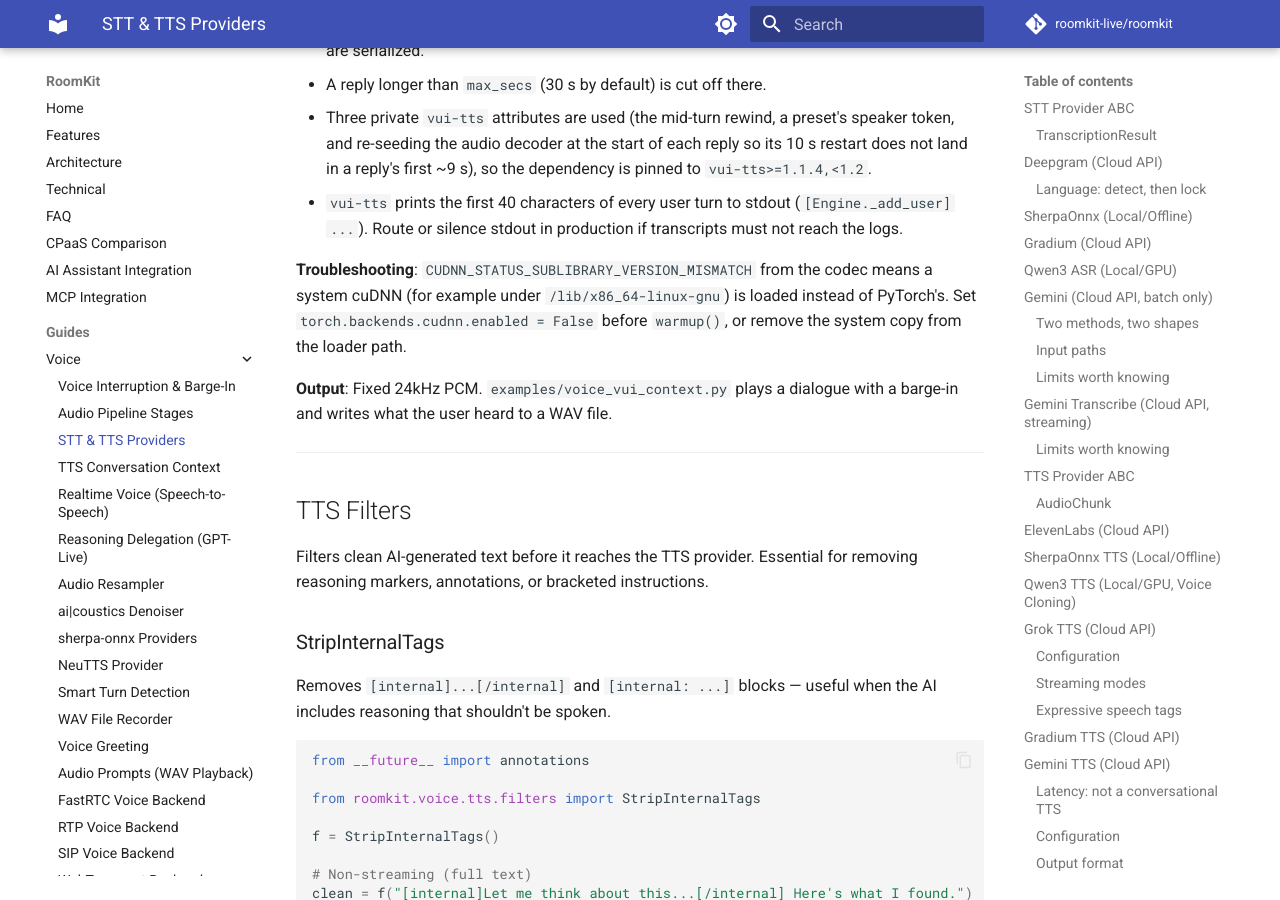
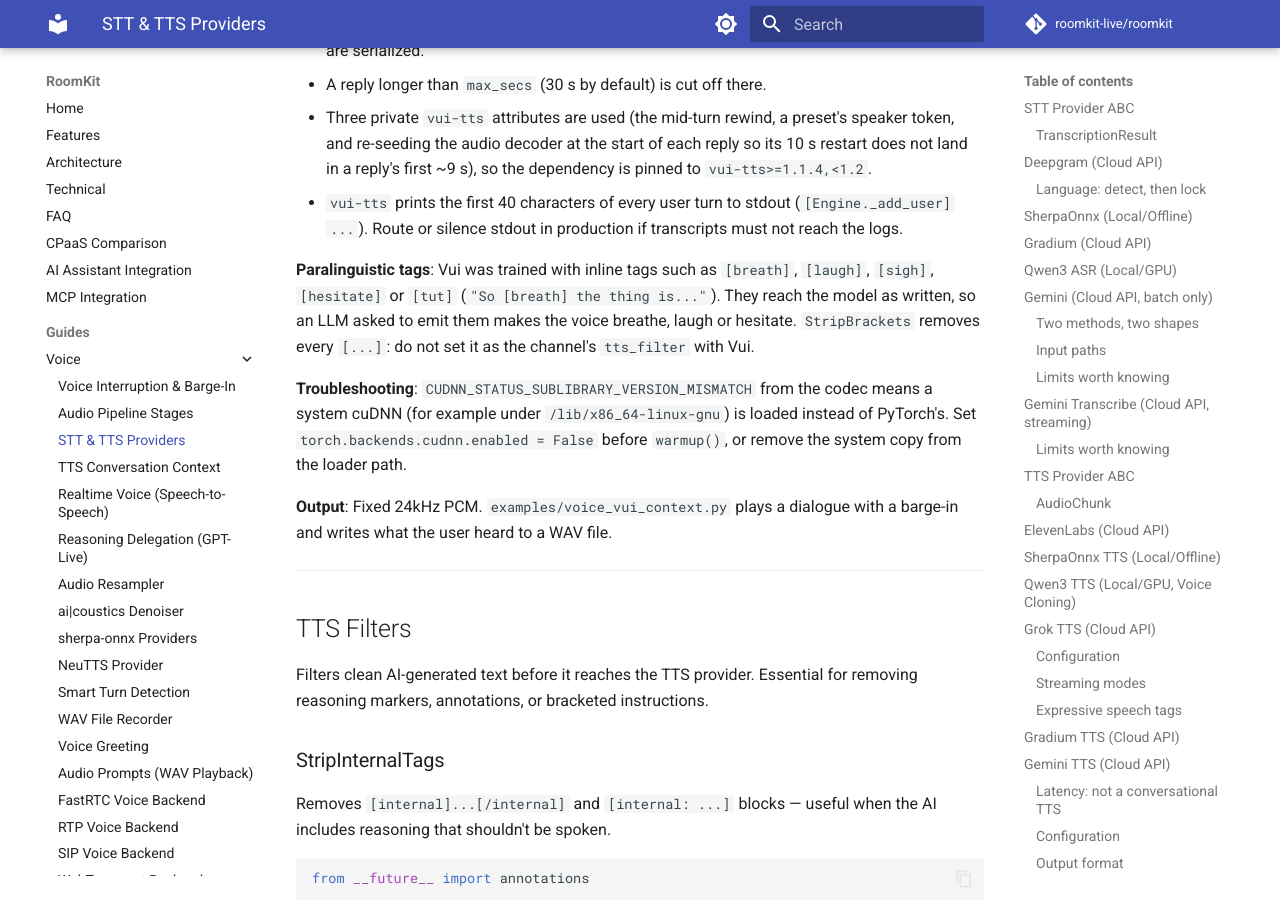
Before and after one commit to roomkit-live/roomkit-docs, an MkDocs documentation site: the page built from docs/guides/stt-tts-providers.md, in a window 1280 px wide and 900 px high, scrolled down 22438 px. Built offline with MkDocs 1.6.1 and Material for MkDocs 9.7.7, drawn with Linux system fonts in a browser that asks for light colours; comment, search, counter and statistics services are not loaded.

Commit message:
docs(voice): Vui's paralinguistic tags and StripBrackets (RMK-194)

```diff
--- a/docs/guides/stt-tts-providers.md
+++ b/docs/guides/stt-tts-providers.md
@@ -961,6 +961,12 @@ What the provider does with the context:
   (`[Engine._add_user] ...`). Route or silence stdout in production if
   transcripts must not reach the logs.
 
+**Paralinguistic tags**: Vui was trained with inline tags such as `[breath]`,
+`[laugh]`, `[sigh]`, `[hesitate]` or `[tut]` (`"So [breath] the thing is..."`).
+They reach the model as written, so an LLM asked to emit them makes the voice
+breathe, laugh or hesitate. `StripBrackets` removes every `[...]`: do not set
+it as the channel's `tts_filter` with Vui.
+
 **Troubleshooting**: `CUDNN_STATUS_SUBLIBRARY_VERSION_MISMATCH` from the codec
 means a system cuDNN (for example under `/lib/x86_64-linux-gnu`) is loaded
 instead of PyTorch's. Set `torch.backends.cudnn.enabled = False` before
```
